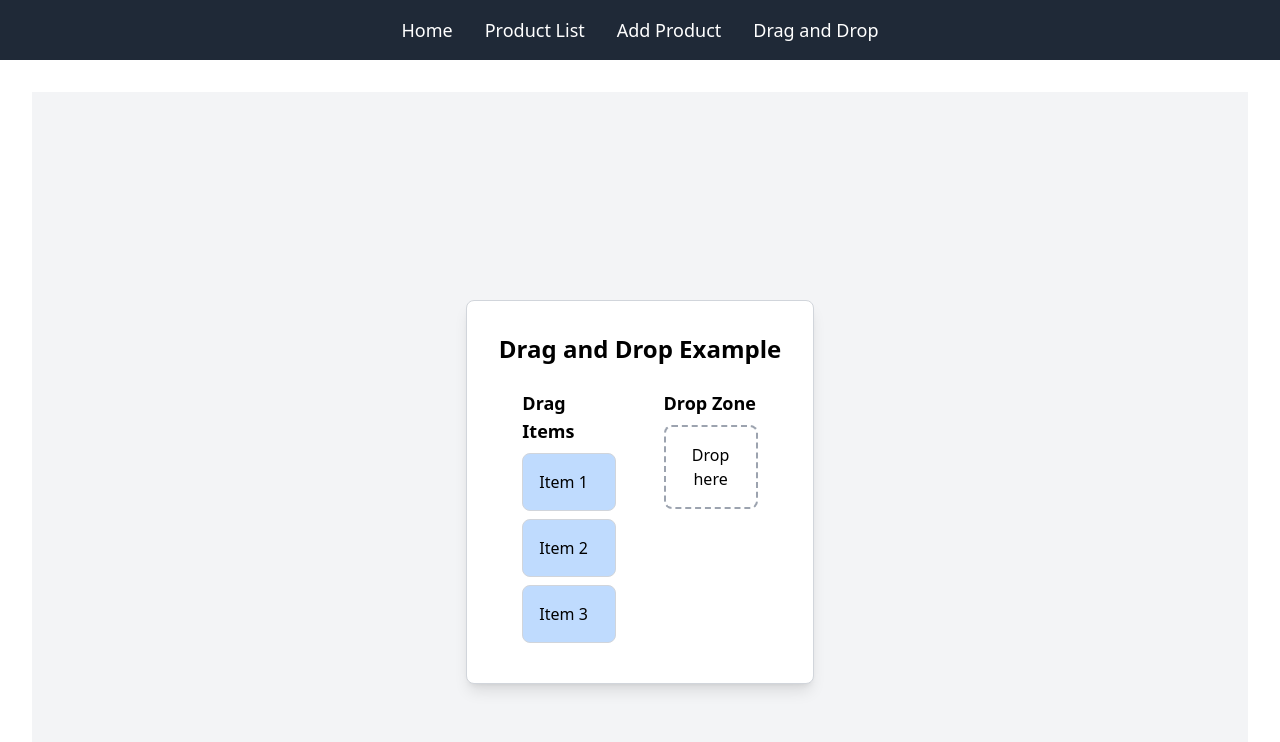
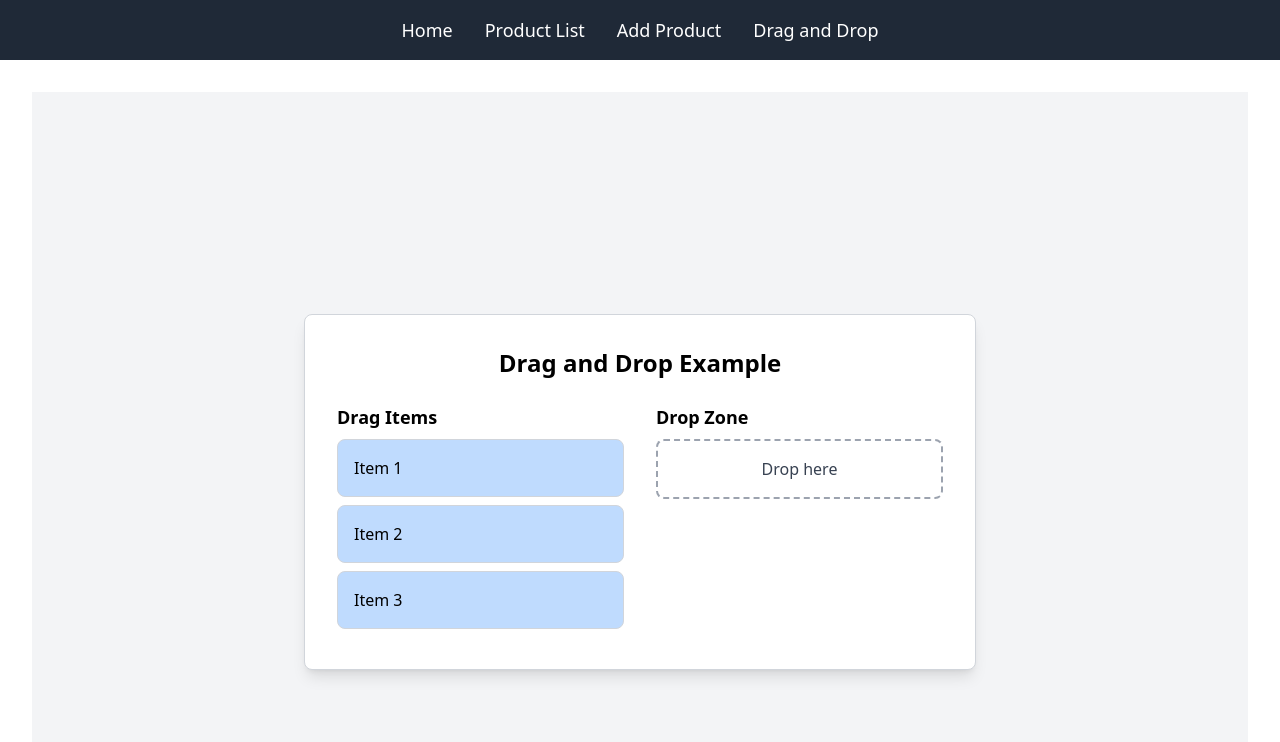
Before and after one commit to ahnas/ecommerce-django-react, a React (Create React App) app in the folder frontend/: page /drag-and-drop in a window 1280 px wide. Shown: the top 742 px of the page. Built offline with nearby package versions, Linux system fonts and the light colour scheme.

Commit message:
drag and drop single componenet

```diff
--- a/frontend/src/components/DragAndDrop/DragAndDrop.jsx
+++ b/frontend/src/components/DragAndDrop/DragAndDrop.jsx
@@ -1,9 +1,6 @@
-
 import React, { useState } from 'react';
-import { DndProvider } from 'react-dnd';
+import { DndProvider, useDrag, useDrop } from 'react-dnd';
 import { HTML5Backend } from 'react-dnd-html5-backend';
-import DragItem from './DragItem';
-import DropZone from './DropZone';
 
 const DragAndDrop = () => {
   const [droppedItems, setDroppedItems] = useState([]);
@@ -18,24 +15,62 @@ const DragAndDrop = () => {
     setDroppedItems(updatedItems);
   };
 
+  const DragItem = ({ name }) => {
+    const [{ isDragging }, drag] = useDrag(() => ({
+      type: 'item',
+      item: { name },
+      collect: (monitor) => ({
+        isDragging: monitor.isDragging(),
+      }),
+    }));
+
+    return (
+      <div
+        ref={drag}
+        className={`opacity-${isDragging ? '50' : '100'} cursor-move border border-gray-300 p-4 rounded-lg mb-2 bg-blue-200 transition duration-300`}
+      >
+        {name}
+      </div>
+    );
+  };
+
+  const DropZone = ({ onDrop }) => {
+    const [{ isOver }, drop] = useDrop(() => ({
+      accept: 'item',
+      drop: (item) => onDrop(item),
+      collect: (monitor) => ({
+        isOver: monitor.isOver(),
+      }),
+    }));
+
+    return (
+      <div
+        ref={drop}
+        className={`border-dashed border-2 p-4 rounded-lg ${isOver ? 'border-green-500' : 'border-gray-400'}`}
+      >
+        <p className="text-center text-gray-700">Drop here</p>
+      </div>
+    );
+  };
+
   return (
     <DndProvider backend={HTML5Backend}>
-      <div className="flex items-center justify-center h-screen bg-gray-100">
-        <div className="border border-gray-300 p-8 rounded-lg shadow-lg bg-white">
+      <div className="flex items-center justify-center min-h-screen bg-gray-100">
+        <div className="border border-gray-300 p-8 rounded-lg shadow-lg bg-white w-full max-w-2xl">
           <h1 className="text-2xl font-bold text-center mb-6">Drag and Drop Example</h1>
-          <div className="flex justify-around">
-            <div className="w-1/3">
+          <div className="flex justify-between">
+            <div className="w-1/2 pr-4">
               <h2 className="text-lg font-semibold mb-2">Drag Items</h2>
-              <DragItem name="Item 1" />
-              <DragItem name="Item 2" />
-              <DragItem name="Item 3" />
+              {['Item 1', 'Item 2', 'Item 3'].map((name) => (
+                <DragItem key={name} name={name} />
+              ))}
             </div>
-            <div className="w-1/3">
+            <div className="w-1/2 pl-4">
               <h2 className="text-lg font-semibold mb-2">Drop Zone</h2>
               <DropZone onDrop={handleDrop} />
               {droppedItems.map((item, index) => (
                 <div key={index} className="flex justify-between items-center border border-gray-300 p-4 rounded-lg mt-2 bg-blue-100">
-                  <p>{item.name}</p>
+                  <p className="text-gray-700">{item.name}</p>
                   <button
                     onClick={() => handleRemoveItem(index)}
                     className="bg-red-500 text-white px-2 py-1 rounded hover:bg-red-600 transition duration-200"
--- a/frontend/src/components/DragAndDrop/DragItem.jsx
+++ /dev/null
@@ -1,23 +0,0 @@
-import React from 'react';
-import { useDrag } from 'react-dnd';
-
-const DragItem = ({ name }) => {
-    const [{ isDragging }, drag] = useDrag(() => ({
-        type: 'item',
-        item: { name },
-        collect: (monitor) => ({
-            isDragging: monitor.isDragging(),
-        }),
-    }));
-
-    return (
-        <div
-            ref={drag}
-            className={`opacity-${isDragging ? '50' : '100'} cursor-move border border-gray-300 p-4 rounded-lg mb-2 bg-blue-200 transition duration-300`}
-        >
-            {name}
-        </div>
-    );
-};
-
-export default DragItem;
--- a/frontend/src/components/DragAndDrop/DropZone.jsx
+++ /dev/null
@@ -1,25 +0,0 @@
-// DropZone.js
-
-import React from 'react';
-import { useDrop } from 'react-dnd';
-
-const DropZone = ({ onDrop }) => {
-    const [{ isOver }, drop] = useDrop(() => ({
-        accept: 'item',
-        drop: (item) => onDrop(item),
-        collect: (monitor) => ({
-            isOver: monitor.isOver(),
-        }),
-    }));
-
-    return (
-        <div
-            ref={drop}
-            className={`border-dashed border-2 p-4 rounded-lg ${isOver ? 'border-green-500' : 'border-gray-400'}`}
-        >
-            <p className="text-center">Drop here</p>
-        </div>
-    );
-};
-
-export default DropZone;
```
